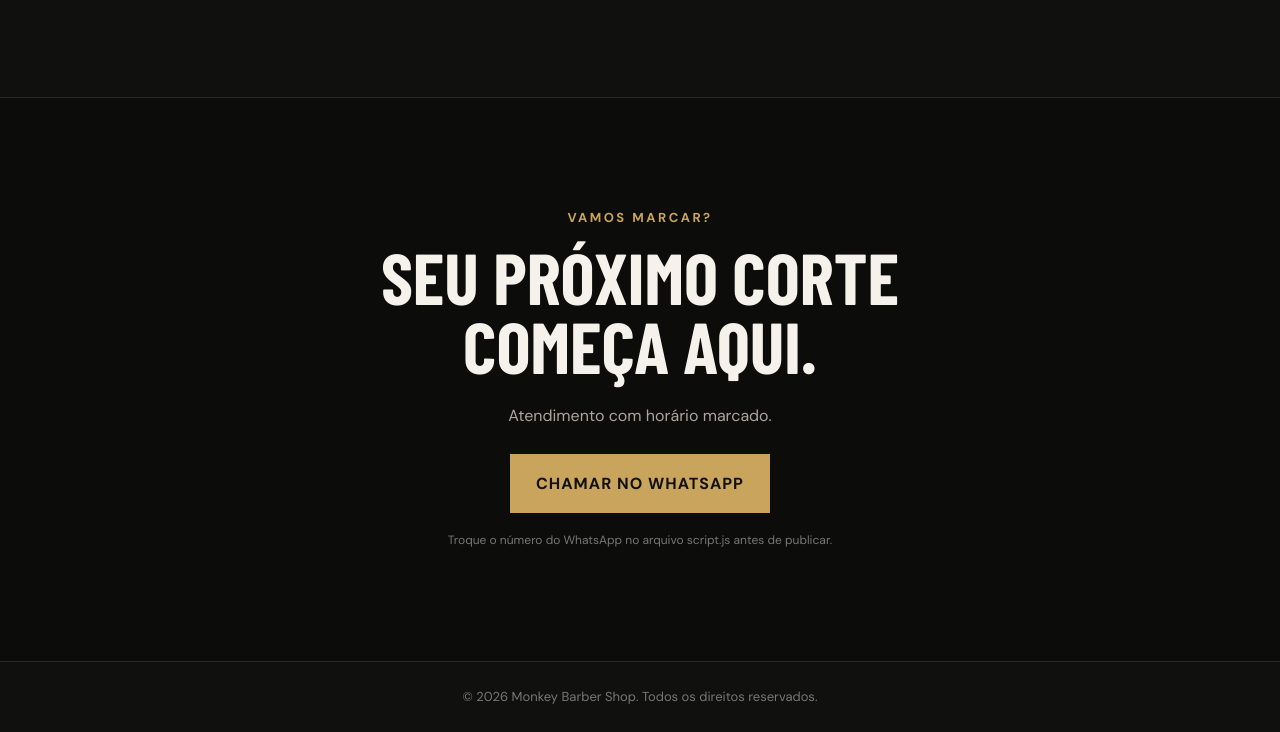
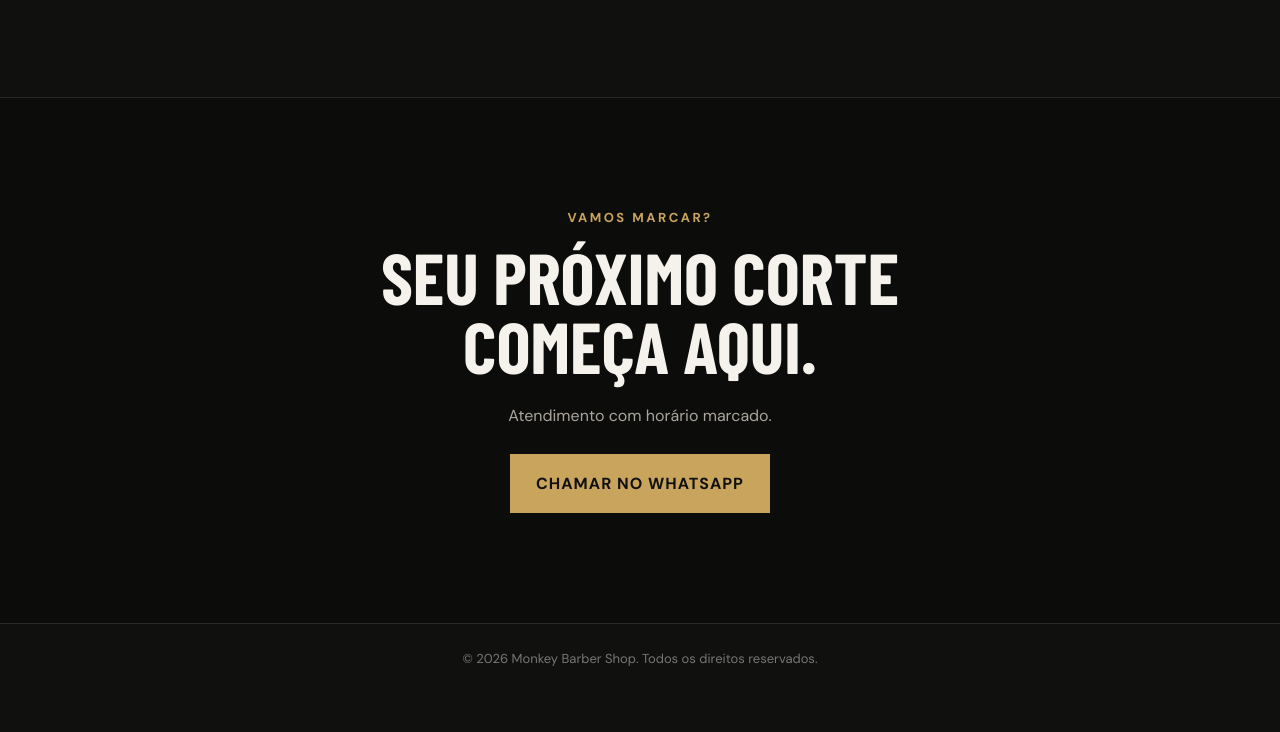
Before and after one commit to Victorferrazbiasini/Monkey-barber-shop, a plain HTML site: page index.html in a window 1280 px wide. Shown: the part 2615-3347 px from the top of the page. After the commit the page ends 3310 px from the top, so only its background shows below. Drawn offline with nearby package versions, Linux system fonts and the light colour scheme; a web font is replaced by a local one.

Commit message:
Update index.html

```diff
--- a/index.html
+++ b/index.html
@@ -45,7 +45,6 @@
 <section id="contato" class="cta"><div class="container">
 <p class="eyebrow">VAMOS MARCAR?</p><h2>SEU PRÓXIMO CORTE<br>COMEÇA AQUI.</h2>
 <p>Atendimento com horário marcado.</p><a class="btn" id="whatsapp" href="#">CHAMAR NO WHATSAPP</a>
-<p class="note">Troque o número do WhatsApp no arquivo script.js antes de publicar.</p>
 </div></section>
 </main>
 <footer>© 2026 Monkey Barber Shop. Todos os direitos reservados.</footer>
```
